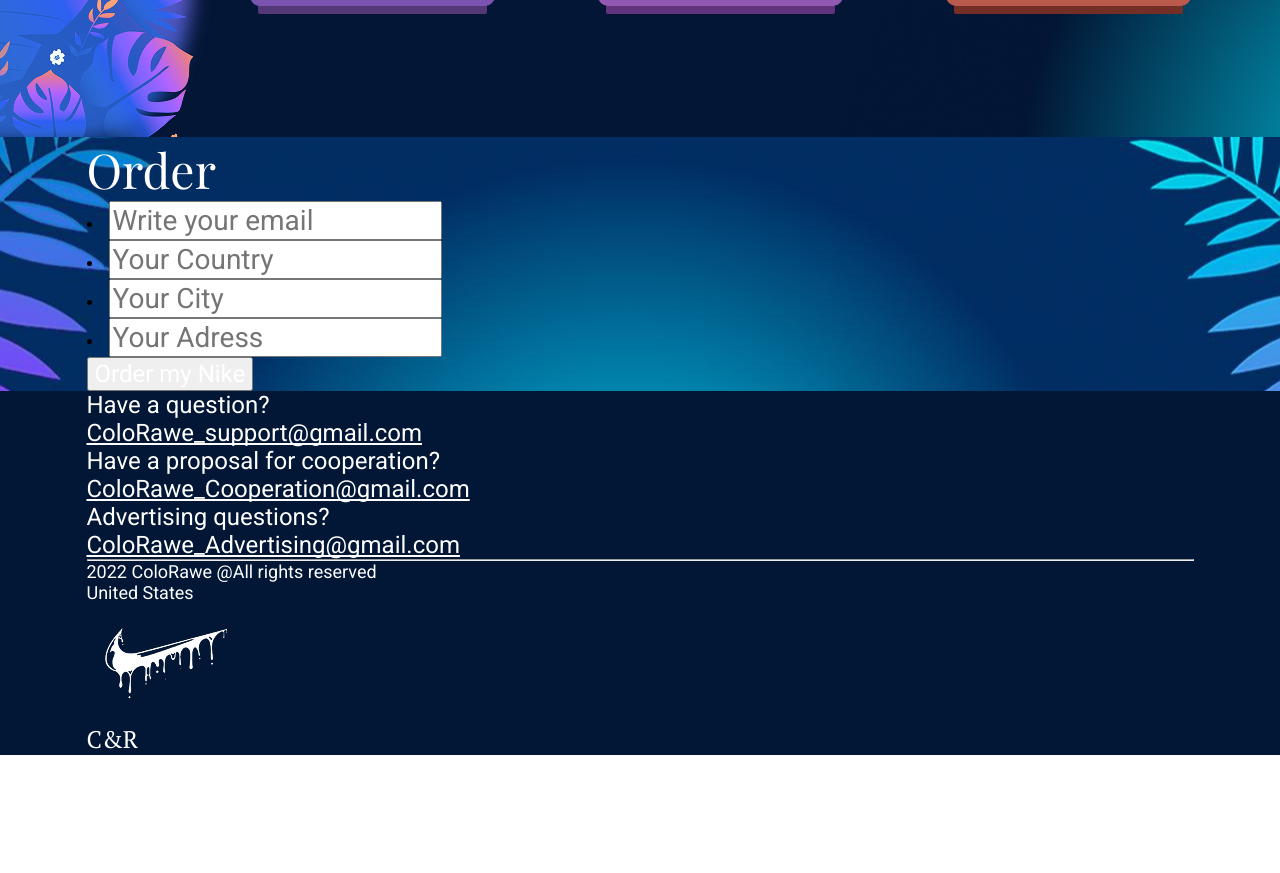
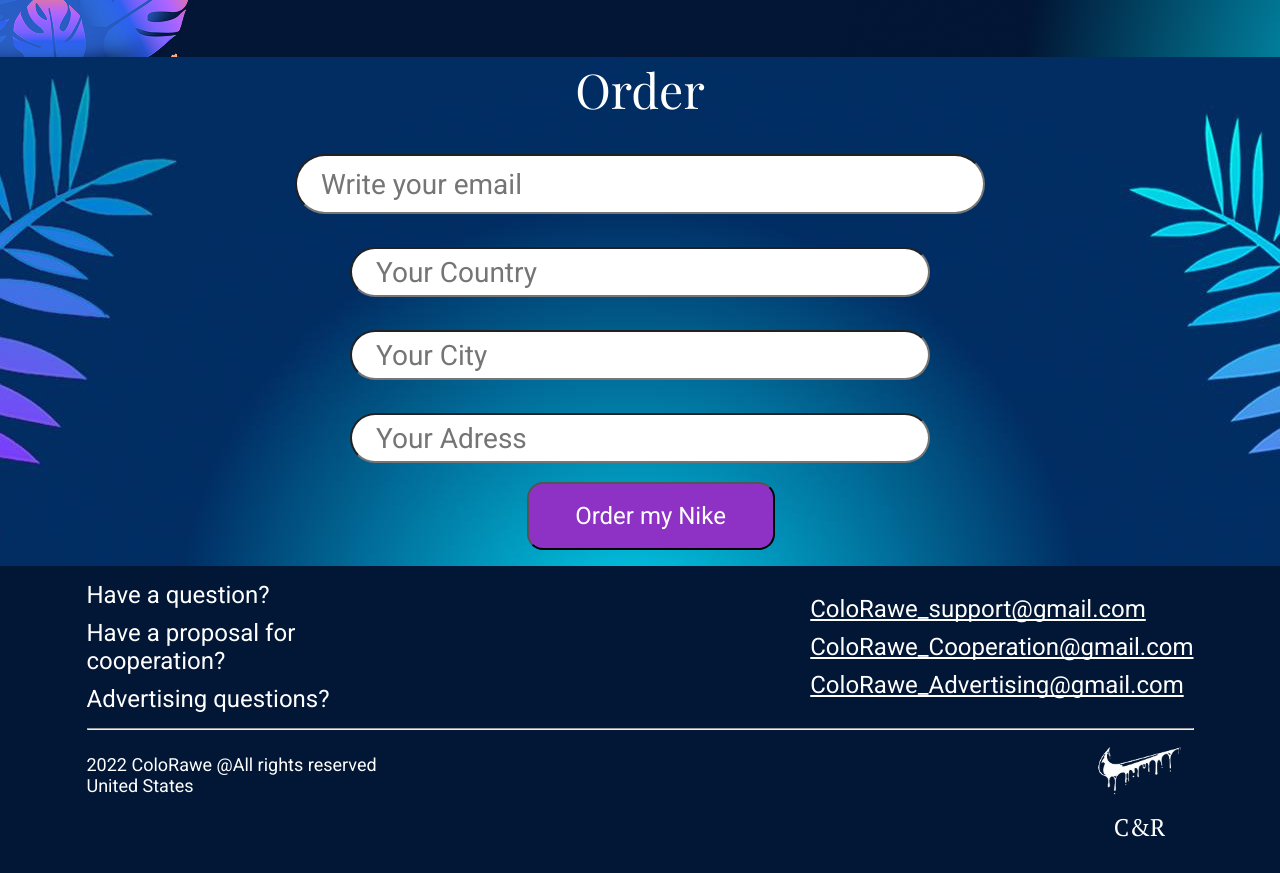
Before and after one commit to Yaroslav890-cell/ColorRave, a plain HTML site: page index.html in a window 1280 px wide. Shown: the part 1967-2840 px from the top of the page. Before the commit the page ends 2722 px from the top, so only its background shows below. Drawn offline with nearby package versions, Linux system fonts and the light colour scheme; a web font is replaced by a local one.

Commit message:
final commit

```diff
--- a/Styles.css
+++ b/Styles.css
@@ -27,6 +27,9 @@ body{
 font-size: 24px;
 font-weight: 300;
 line-height: normal;
+}
+.nav-link:hover{
+ color: #FFFFFF;
 }
 .language{
   color: #DCDCDC;
@@ -96,20 +99,20 @@ margin-top: 91px;
   background-image: url(./img/bg.jpg);
   background-repeat: no-repeat;
   background-position: center;
+  padding-top:75px ;
+  padding-bottom: 75px;
 }
 .features-list{
   display: flex;
-height: 606px;
 flex-shrink: 0;
-flex-wrap: wrap;
-justify-content: center;
-gap: 30px;
 padding: 0;
 margin: 0 auto;
 align-items: center;
-gap: 145px;
-padding-bottom: 25px;
-padding-top:25px ;
+justify-content: space-between;
+border: 5px solid #8E32C6;
+padding-top:15px ;
+padding-bottom:15px ;
+
 }
 .features-container{
 border: 5px solid #8E32C6;
@@ -129,6 +132,7 @@ line-height: normal;
 .features-one{
 border-right:5px solid #FFFFFF;
 width: 300px;
+margin-left: 30px;
 }
 .features-three{
 border-left:5px solid #FFFFFF;
@@ -221,6 +225,7 @@ margin-left: 5px;
   background-image: url(./img/order-bg.jpg);
   background-repeat: no-repeat;
   background-position: center;
+
 }
 .order-title{
   color: #FFF;
@@ -228,18 +233,43 @@ font-family: "Playfair Display";
 font-size: 48px;
 font-weight: 400;
 line-height: normal;
+text-align: center;
+margin-bottom: 33px;
+}
+.order-list{
+  display: flex;
+  flex-direction: column;
+  align-items: center;
+  gap: 33px;
 }
 .order-input{
   color: #959595;
 font-size: 28px;
 font-weight: 400;
 line-height: normal;
+border-radius: 50px;
+background: #FFF;
+width: 580px;
+height: 50px;
+padding-left: 24px;
+
+}
+.order-input-one{
+  width: 690px;
+height: 60px;
 }
 .order-btn{
   color: #FFF;
 font-size: 24px;
 font-weight: 400;
 line-height: normal;
+border-radius: 16px;
+background: #8E32C6;
+width: 248px;
+height: 68px;
+margin-top: 19px;
+margin-left: 440px;
+margin-bottom: 16px;
 }
 .footer{
   background-color:#021635;
@@ -250,7 +280,17 @@ font-size: 24px;
 font-weight: 400;
 line-height: normal;
 }
-.footer-email{
+.footer-link-list{
+  display: flex;
+      flex-direction: column;
+    gap: 10px;
+}
+.footer-list{
+  display: flex;
+  flex-direction: column;
+  gap: 10px;
+}
+.footer-link{
   color: #FFF;
 font-size: 24px;
 font-weight: 400;
@@ -274,6 +314,13 @@ font-size: 18px;
 font-weight: 400;
 line-height: normal;
 }
+.footer-container{
+  display: flex;
+  gap: 373px;
+padding-top: 15px;
+padding-bottom: 15px;
+align-items: center;
+}
 .footer-c-r{
   color: #FFF;
 font-family: "PT Serif";
@@ -281,3 +328,24 @@ font-size: 24px;
 font-weight: 400;
 line-height: normal;
 }
+.logo-container{
+  display: flex;
+      flex-direction: column;
+    flex-wrap: wrap;
+    align-content: flex-end;
+    align-items: center;
+    margin-bottom: 30px;
+}
+.footer-logo{
+  width: 108px;
+height: 81px;
+}
+.footer-adress-container{
+  display: flex;
+  justify-content:space-between
+}
+.footer-email-container{
+  display: flex;
+  flex-direction: column;
+  margin-top: 24px;
+}
--- a/index.html
+++ b/index.html
@@ -53,7 +53,7 @@
       <section class="features">
         <div class="container">
           <ul class="features-list">
-            <div class="features-container">
+
             <li class="features-item features-one">
               <h3 class="features-title">Premium<br>Quality</h3>
               <img
@@ -81,7 +81,6 @@
                 alt="purple lorry"
               />
             </li>
-            </div>
           </ul>
         </div>
       </section>
@@ -146,9 +145,10 @@
         <div class="container">
           <h2 class="order-title">Order</h2>
           <form action="">
+            <ul class="order-list">
             <li class="order-item">
               <input
-                class="order-input"
+                class="order-input order-input-one"
                 type="email"
                 placeholder="Write your email"
               />
@@ -170,6 +170,7 @@
                 placeholder="Your Adress"
               />
             </li>
+            </ul>
             <button class="order-btn" type="button">Order my Nike</button>
           </form>
         </div>
@@ -177,40 +178,56 @@
     </main>
     <footer class="footer">
       <div class="container">
+        <div class="footer-container">
         <ul class="footer-list">
           <li class="footer-item">
             <p class="footer-text">Have a question?</p>
+                    </li>
+            <li class="footer-item">
+              <p class="footer-text">Have a proposal for cooperation?</p>
+            </li>
+            <li class="footer-item">
+              <p class="footer-text">Advertising questions?</p>
+            </li>
+          </ul>
+          <ul class="footer-link-list">
+            <li>
           <a
-              class="footer-email"
+          class="footer-link"
           href="ColoRawe_support@gmail.com"
           type="email"
           >ColoRawe_support@gmail.com</a
           >
 </li>
-          <li class="footer-item">
-            <p class="footer-text">Have a proposal for cooperation?</p>
+<li>
         <a
-              class="footer-email"
+        class="footer-link"
         href="ColoRawe_Cooperation@gmail.com"
         type="email"
         >ColoRawe_Cooperation@gmail.com</a
         >
         </li>
-          <li class="footer-item">
-            <p class="footer-text">Advertising questions?</p>
+        <li>
         <a
-              class="footer-email"
+        class="footer-link"
         href="ColoRawe_Advertising@gmail.com"
         type="email"
         >ColoRawe_Advertising@gmail.com</a
         >
         </li>
         </ul>
+        </div>
         <hr />
+        <div class="footer-adress-container">
+          <div class="footer-email-container">
         <p class="footer-adress">2022 ColoRawe @All rights reserved</p>
         <p class="footer-country">United States</p>
+        </div>
+        <div class="logo-container">
         <img class="footer-logo" src="./img/logo.png" alt="logo of the Nike" />
         <p class="footer-c-r">С&R</p>
+        </div>
+        </div>
       </div>
     </footer>
   </body>
```
Lines whose indentation alone changed are shown as unchanged.
